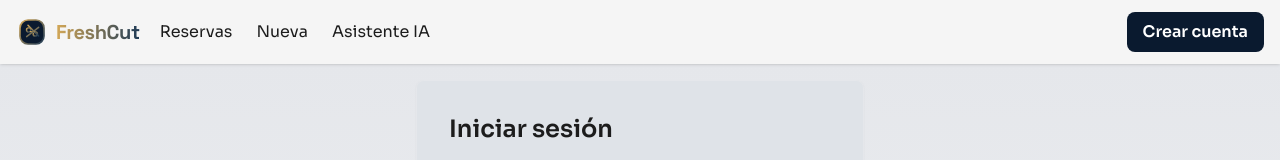
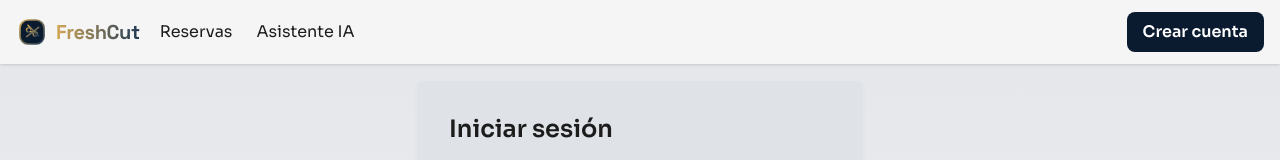
Before and after one commit to freshcutm/freshCut-Frontend, an Angular app: page /auth/login in a window 1280 px wide. Shown: the top 160 px of the page. Built offline with nearby package versions, Linux system fonts and the light colour scheme.

Commit message:
Cambio de botón para Tomar foto

```diff
--- a/src/app/app.component.html
+++ b/src/app/app.component.html
@@ -29,7 +29,7 @@
     </a>
     <nav class="hidden sm:flex items-center gap-2">
       <a routerLink="/reservas" routerLinkActive="text-indigo-300" class="px-2 py-1 rounded hover:text-indigo-300">Reservas</a>
-      <a routerLink="/reservas/nueva" routerLinkActive="text-indigo-300" class="px-2 py-1 rounded hover:text-indigo-300">Nueva</a>
+      <a *ngIf="auth.role() === 'USER'" routerLink="/reservas/nueva" routerLinkActive="text-indigo-300" class="px-2 py-1 rounded hover:text-indigo-300">Nueva</a>
       <a routerLink="/ia" routerLinkActive="text-indigo-300" class="px-2 py-1 rounded hover:text-indigo-300">Asistente IA</a>
     </nav>
     <span class="ml-auto"></span>
--- a/src/app/app.routes.ts
+++ b/src/app/app.routes.ts
@@ -13,7 +13,7 @@ export const routes: Routes = [
   { path: 'auth/register/barbero', loadComponent: () => import('./features/auth/register-barber.component').then(c => c.RegisterBarberComponent) },
   { path: 'cliente', canActivate: [userGuard], loadComponent: () => import('./features/client/client-dashboard.component').then(c => c.ClientDashboardComponent) },
   { path: 'reservas', canActivate: [authGuard], loadComponent: () => import('./features/bookings/booking-list.component').then(c => c.BookingListComponent) },
-  { path: 'reservas/nueva', canActivate: [authGuard], loadComponent: () => import('./features/bookings/booking-form.component').then(c => c.BookingFormComponent) },
+  { path: 'reservas/nueva', canActivate: [userGuard], loadComponent: () => import('./features/bookings/booking-form.component').then(c => c.BookingFormComponent) },
   { path: 'reservas/editar/:id', canActivate: [authGuard], loadComponent: () => import('./features/bookings/booking-edit.component').then(c => c.BookingEditComponent) },
   { path: 'ia', loadComponent: () => import('./features/ai/ai-page.component').then(c => c.AiPageComponent) },
   { path: 'admin', canActivate: [adminGuard], loadComponent: () => import('./features/admin/admin-dashboard.component').then(c => c.AdminDashboardComponent) },
--- a/src/app/features/bookings/booking-list.component.ts
+++ b/src/app/features/bookings/booking-list.component.ts
@@ -14,7 +14,7 @@ import { ConfirmService } from '../../ui/confirm.service';
     <div class="max-w-5xl mx-auto px-4 sm:px-0">
       <div class="flex flex-col md:flex-row md:items-center md:justify-between gap-3 mb-4">
         <h2 class="text-2xl font-semibold">Reservas</h2>
-        <a routerLink="/reservas/nueva" class="bg-indigo-600 text-white px-4 py-2 rounded w-full md:w-auto text-center">Nueva</a>
+        <a *ngIf="auth.role() === 'USER'" routerLink="/reservas/nueva" class="bg-indigo-600 text-white px-4 py-2 rounded w-full md:w-auto text-center">Nueva</a>
       </div>
       <div class="text-sm text-gray-600 mb-2" *ngIf="auth.role() !== 'ADMIN'">
         Mostrando solo tus reservas ({{ auth.email() }}).
```
